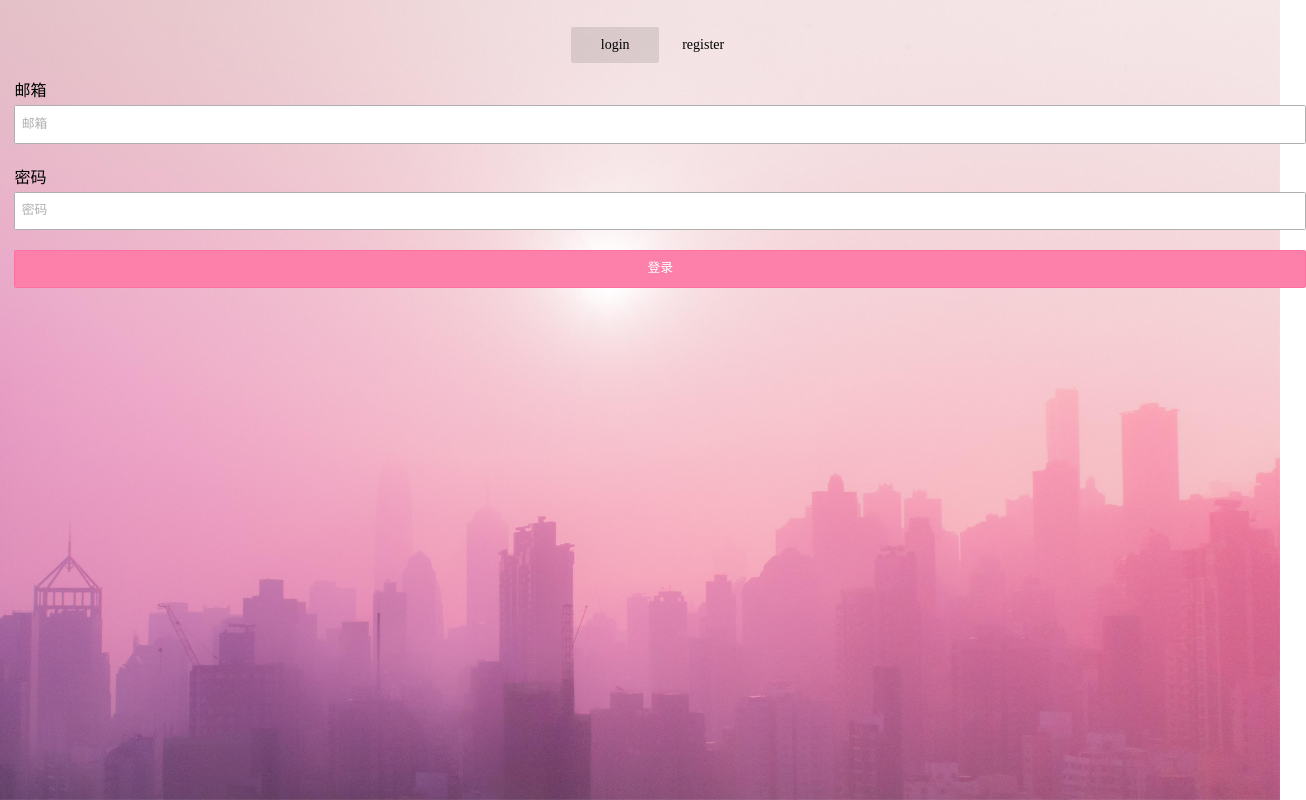
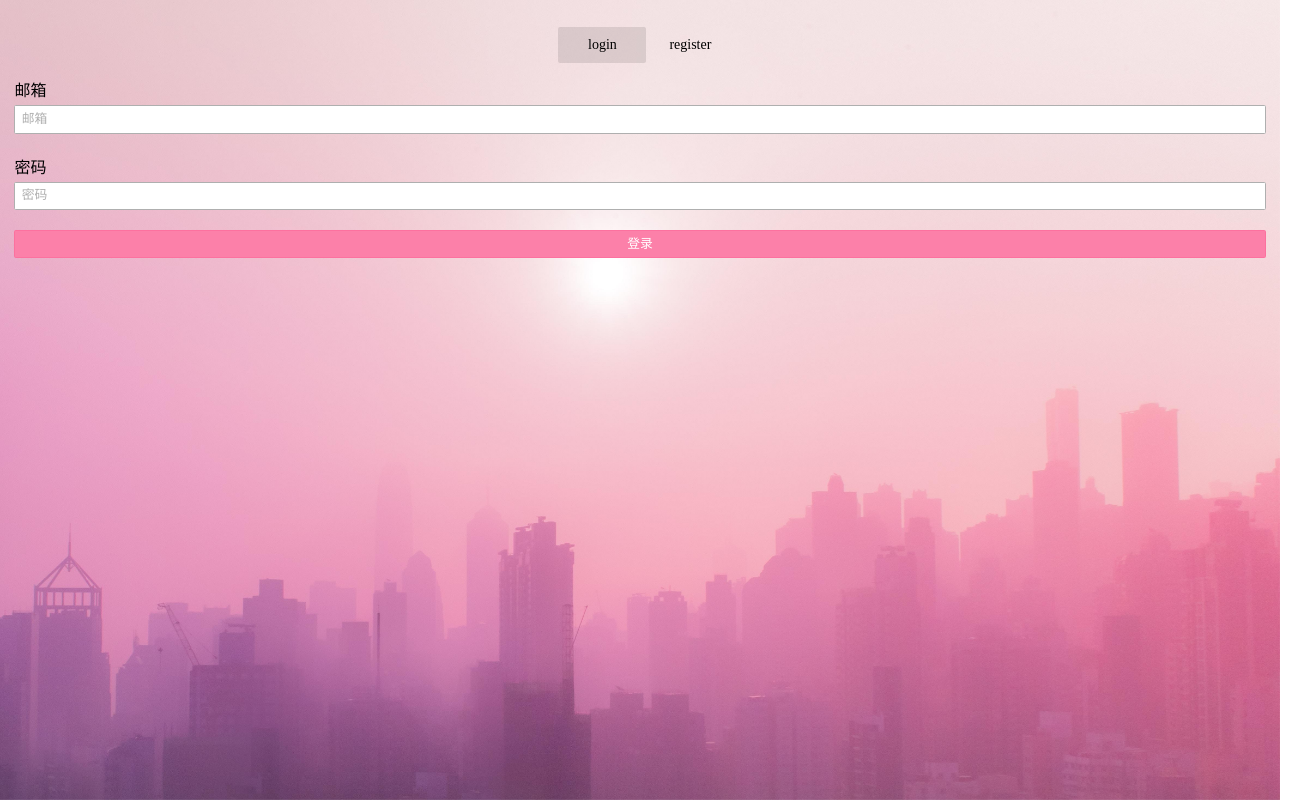
Before and after one commit to jimschenchen/Cupids-Web-2020-archived, a Vue app: page /#/login in a window 1280 px wide. Shown: the whole page, 1306 px wide, since content can reach past the window. Built offline with nearby package versions, Linux system fonts and the light colour scheme.

Commit message:
add box-sizing

```diff
--- a/src/styles/main.scss
+++ b/src/styles/main.scss
@@ -5,3 +5,7 @@ $dark-color: #232323;
 @import "node_modules/spectre.css/src/spectre";
 @import "node_modules/spectre.css/src/spectre-exp";
 @import "node_modules/spectre.css/src/spectre-icons";
+
+*{
+    box-sizing: border-box;
+}
--- a/src/views/Login/index.vue
+++ b/src/views/Login/index.vue
@@ -147,6 +147,7 @@ export default {
     width: 330px;
     margin: auto;
 }
+
 .menu-tab {
     text-align: center;
     li {
@@ -159,12 +160,12 @@ export default {
         cursor: pointer;
     }
 }
+
 .current {
     background-color: rgba(0, 0, 0, .1)
 }
 
-.btn
-{
+.btn {
     width: 100%;
 }
 </style>
```
